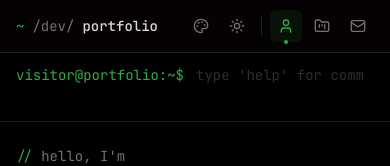
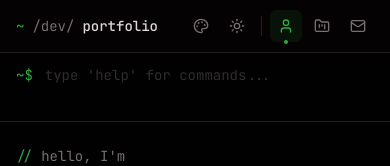
Before and after one commit to simoneraffaelli/portfolio, a Next.js app: page / in a window 390 px wide. Shown: the top 166 px of the page. Built offline with nearby package versions, Linux system fonts and the light colour scheme.

Commit message:
terminal input: fix on mobile screen

```diff
--- a/components/terminal-input.tsx
+++ b/components/terminal-input.tsx
@@ -139,7 +139,7 @@ export function TerminalInput({ onCommand, disabled = false }: TerminalInputProp
       <div className="max-w-4xl mx-auto">
         <form onSubmit={handleSubmit} className="flex items-center gap-3">
           <span className="text-primary font-mono text-sm select-none shrink-0">
-            visitor@portfolio:~$
+            <span className="hidden sm:inline">visitor@portfolio:</span>~$
           </span>
           <div className="relative flex-1 flex items-center">
             <input
```
